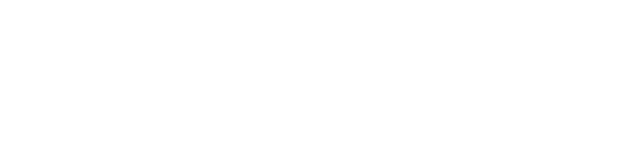
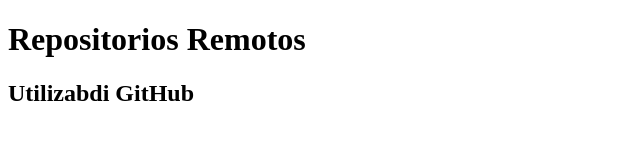
Before and after one commit to AdrianPrado/practica-01, a plain HTML site: page index.html in a window 1280 px wide. Shown: the whole page, without its empty margins (0-640 px from the left). Drawn offline with Linux system fonts and the light colour scheme.

Commit message:
Agrega subtitulo

```diff
--- a/index.html
+++ b/index.html
@@ -7,6 +7,7 @@
     <title>Document</title>
 </head>
 <body>
-
+    <h1>Repositorios Remotos</h1>
+    <h2>Utilizabdi GitHub</h2>
 </body>
 </html>
```
